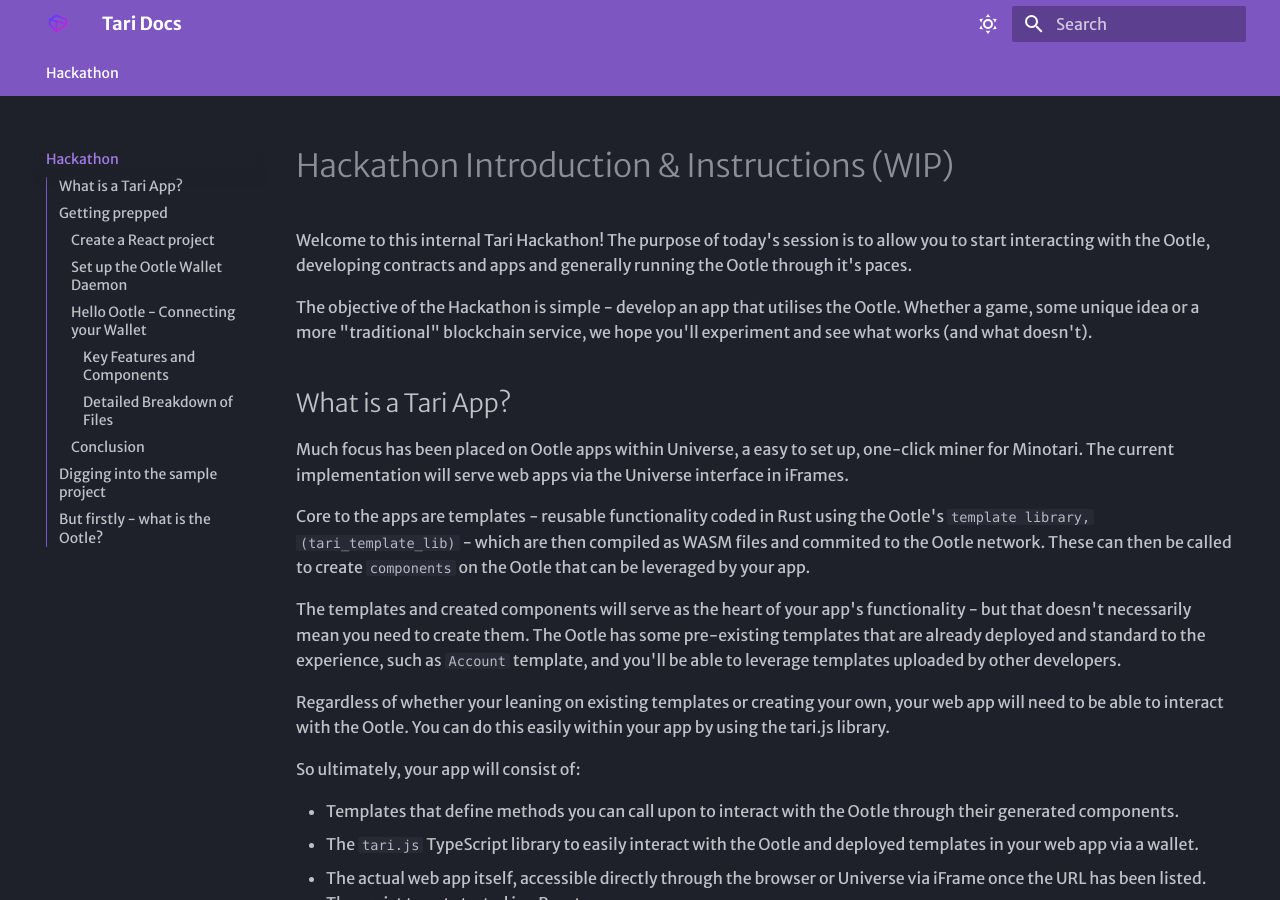
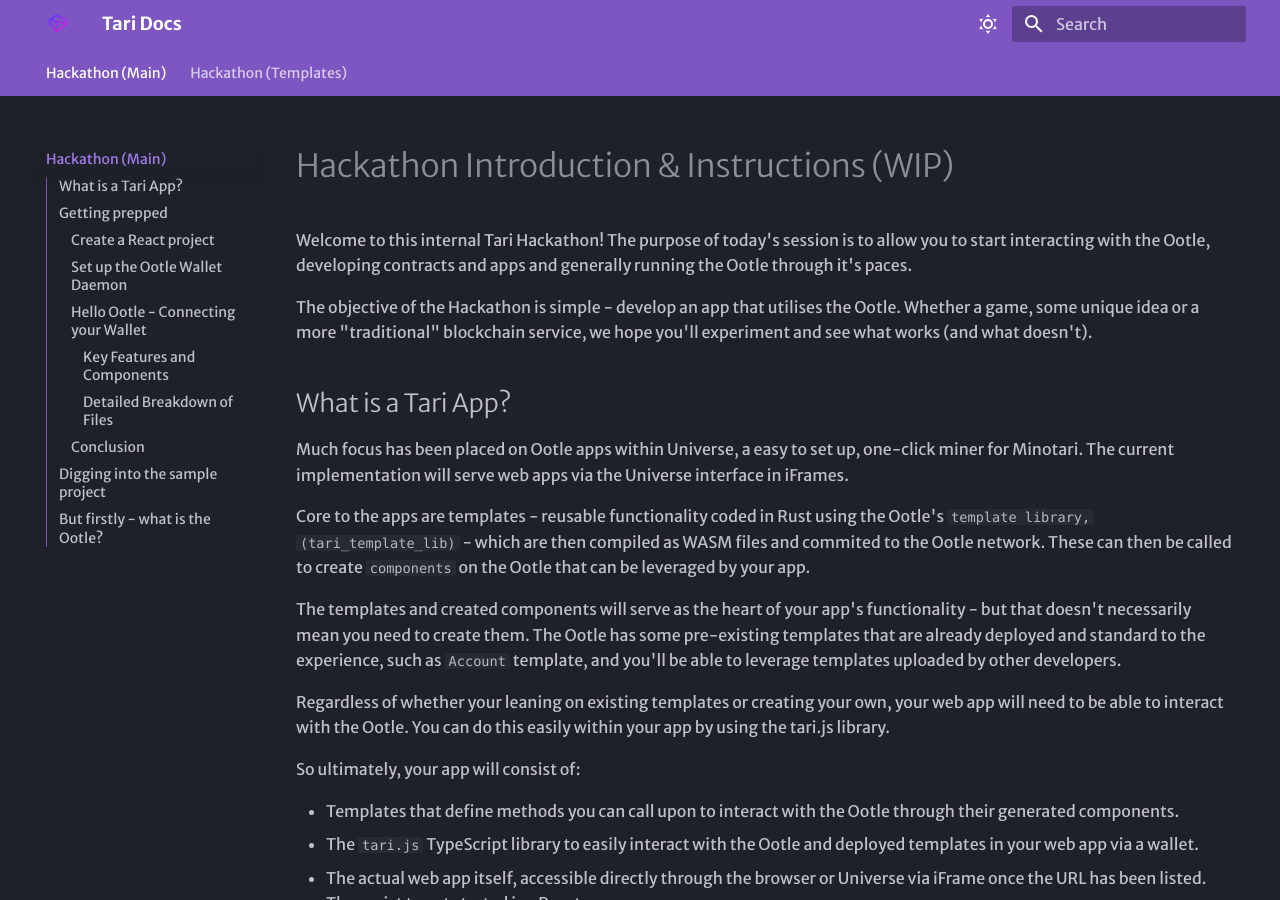
Before and after one commit to tari-project/doc-playground, an MkDocs documentation site: the page built from docs/hackathon.md, in a window 1280 px wide and 900 px high. Built offline with MkDocs 1.6.1 and Material for MkDocs 9.7.7, drawn with Linux system fonts in a browser that asks for light colours; some web fonts are replaced; some of the changed text lies outside the part shown.

````diff
--- a/docs/hackathon.md
+++ b/docs/hackathon.md
@@ -113,11 +113,11 @@ This will start the wallet, and you should see the following below:
 ```
 Navigating to the HTTP URL shown will allow you to access the Ootle wallet's web interface. At this point, you will not have an account (if you're wondering, but wait, what's an account - we'll be explaining some of these items in the following sections.), so you will need to create one. Enter the Account Name and select **"Create Account"** to create the associated account and proceed to the main wallet interface.
 
-![Alt text](/docs/assets/images/tari_dan_wallet_account_creation.png)
+![Alt text](docs/assets/images/tari_dan_wallet_account_creation.png)
 
 This will be your primary wallet to use with either your unique app or the sample app provided. Once created, you'll see the following:
 
-![Alt text](/docs/assets/images/wallet_interface.png)
+![Alt text](docs/assets/images/wallet_interface.png)
 
 The important actions here are:
 - `Claim Free Tokens`, which will give you the necessary tokens required to perform transactions, submit contracts and perform other activities on the Ootle.
--- a/mkdocs.yml
+++ b/mkdocs.yml
@@ -2,7 +2,8 @@ site_name: Tari Docs
 nav:
 # - Introduction: tari-introduction.md
 # - Getting Started: tari-templates.md
-- Hackathon: hackathon.md
+- Hackathon (Main): hackathon.md
+- Hackathon (Templates): hackathon_templates.md
 # - Tari JS Library Intro: tarijs_library_intro.md
 
 theme:
````
Also changed, not shown: docs/hackathon_templates.md (+1 -1 lines).
